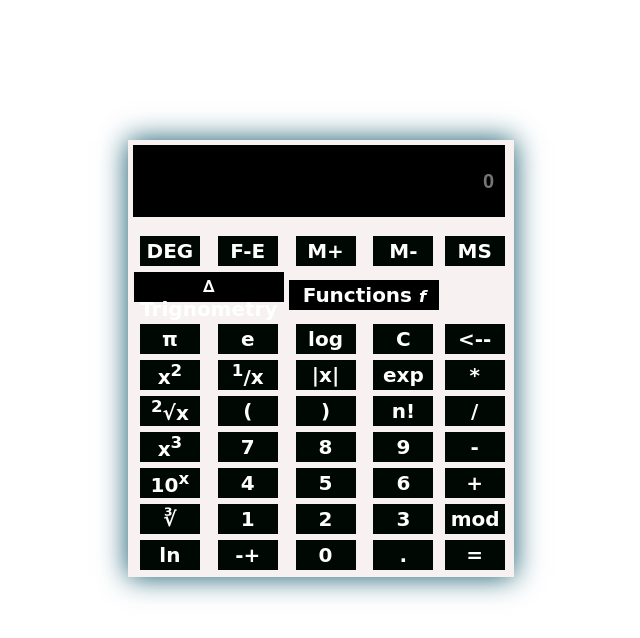
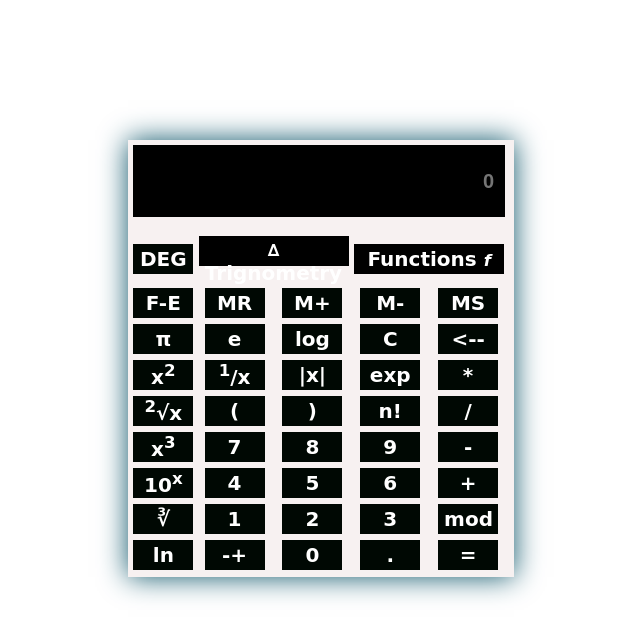
Before and after one commit to Hanysanghvi18/Simform-assignments, a plain HTML site: page javascript/index.html in a window 1280 px wide. Shown: the whole page, without its empty margins (319-959 px from the left). Drawn offline with Linux system fonts and the light colour scheme.

Commit message:
javascript scientific calculator updated

```diff
--- a/javascript/index.html
+++ b/javascript/index.html
@@ -17,15 +17,6 @@
              </tr>
              <tr>
                 <td><button type="button" value="degree" onclick="degree(value)">DEG</button></td>
-                <td><button type="button" value="FixedToExponent" onclick="fixed_to_exponent()">F-E</button>
-        <!-- Memory Buttons that can save and remove data from the memory -->
-                <td><button type="button" value="memoryplus" onclick="memory_p()">M+</button></td>
-                <td><button type="button" value="memorysubract" onclick="memory_s()">M-</button>
-                <td><button type="button" value="memorysave" onclick="print_ms()">MS</button></td>
-                <td><div class="dropdowndemo">
-                </td>
-             </tr>
-             <tr>
         <!-- Trignometry functions -->
                 <td colspan="2">
                     <div class="dropdowndemo">
@@ -59,6 +50,14 @@
                     </div>
                 </td>
              </tr>
+             <td><button type="button" value="FixedToExponent" onclick="fixed_to_exponent()">F-E</button>
+             <!-- Memory Buttons that can save and remove data from the memory -->
+             <td><button type="button" value="memoryrecall" onclick="memory_recall()">MR</button>
+             <td><button type="button" value="memoryplus" onclick="memory_p()">M+</button></td>
+             <td><button type="button" value="memorysubract" onclick="memory_s()">M-</button>
+             <td><button type="button" value="memorysave" onclick="print_ms()">MS</button></td>
+             <td><div class="dropdowndemo">
+             </td>
             <tr>
                 <td><button type="button" value="π" onclick="pi()">π</button></td>
                 <td><button type="button" value="e" onclick="e()">e</button></td>
--- a/javascript/main.js
+++ b/javascript/main.js
@@ -1,5 +1,3 @@
-var ms= "";
-
 function degree(){
     document.calculator.result.value = (document.calculator.result.value * Math.PI) / 180;
 }
@@ -7,21 +5,31 @@ function fixed_to_exponent(){
     document.calculator.result.value = (document.calculator.result.value- 32) / 1.8;
 }
 
-// Memory functions that can save and remove data from the memory.
+// Memory function that can add data in the memory.
+var ms= "";
 function memory_p() {
     if (document.calculator.result.value =='') { return }
     ms += '+'+document.calculator.result.value;
-    document.calculator.result.value = 0;
+    document.calculator.result.value = "";
 }
+// memory function that can subract data from the memory.
 function memory_s() {
     if (document.calculator.result.value =='') { return }
     ms += '-'+document.calculator.result.value;
-    document.calculator.result.value = 0;
+    document.calculator.result.value = "";
 }
+// memory function that stores the data in the memory and gives the output.
 function print_ms(){
-    if(ms){
         document.calculator.result.value = eval(ms);
-    }
+
+}
+//memory function that can recall data line by line.
+var i= 0;
+function memory_recall(){
+   i %= eval(ms.length);
+   document.calculator.result.value = ms[i];
+   i++;
+
 }
 
 // Trigonometry functions.
```
